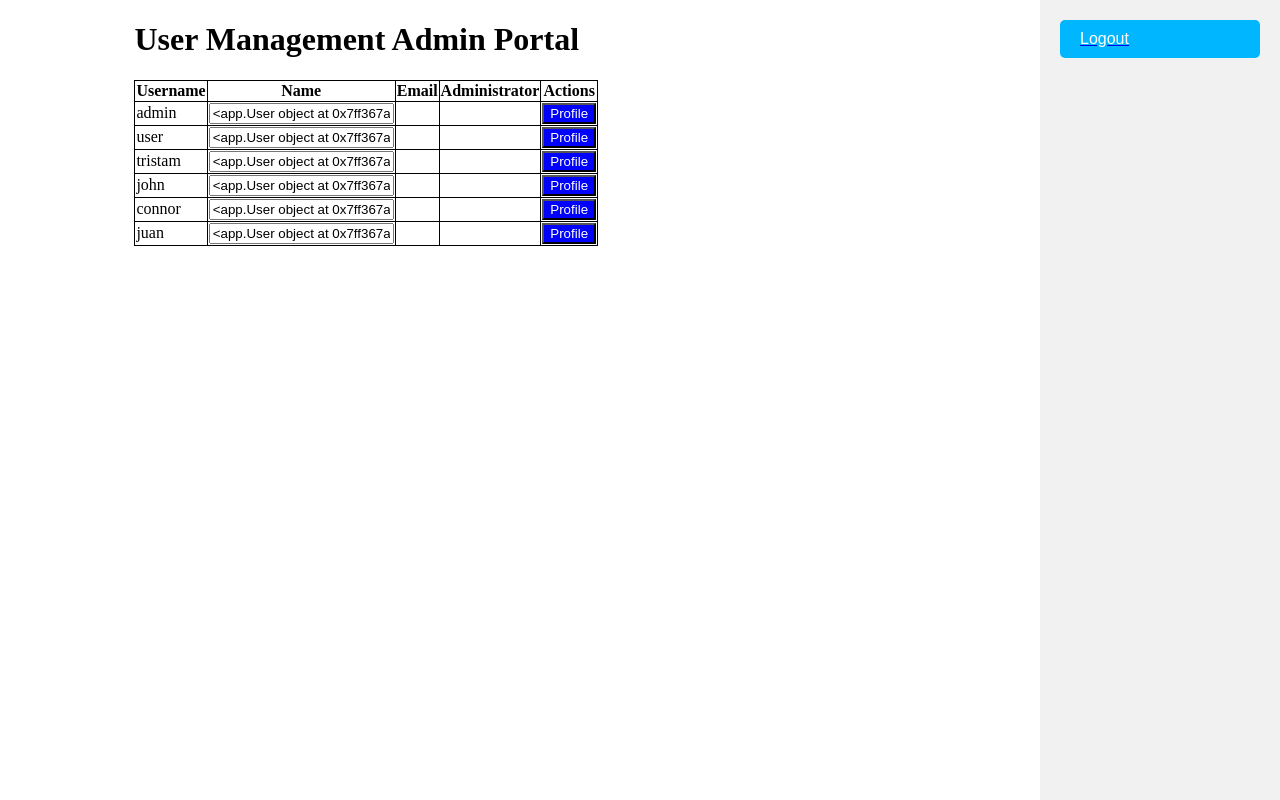
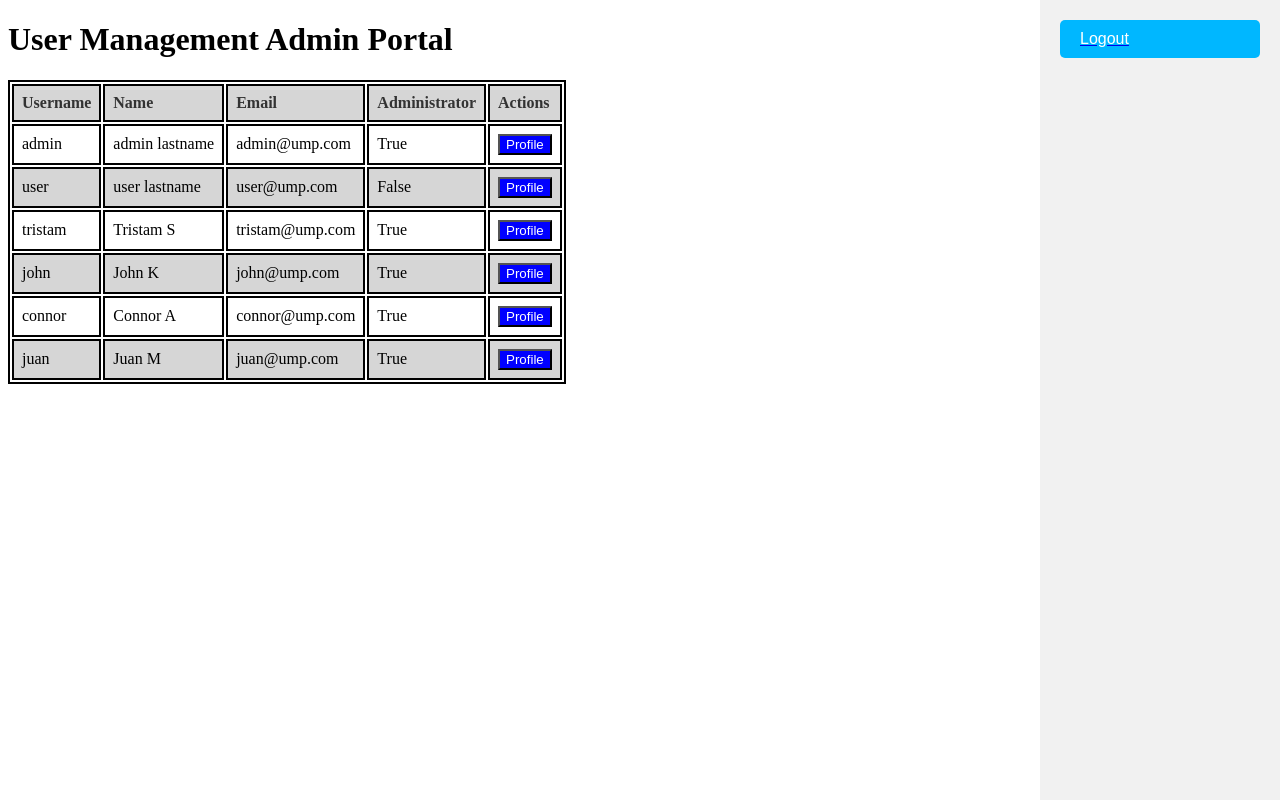
Before and after one commit to tristam-sanborn/universal-management-platform, a Flask app: page /admin in a window 1280 px wide. Run offline with Flask 2, Linux system fonts and the light colour scheme.

Commit message:
app.py and admin.html fix for table not filling
Re-wrote code for table and for render_template and got the table to get information from user dictionary. Also re-modeled table to make it visually appealing for demo

```diff
--- a/app.py
+++ b/app.py
@@ -10,8 +10,8 @@ login_manager.init_app(app)
 
 # Define the user
 class User(UserMixin):
-    def __init__(self, username, name, email, password, is_admin=False):
-        self.id = username
+    def __init__(self, id, name, email, password, is_admin=False):
+        self.id = id
         self.name = name
         self.email = email
         self.password = password
@@ -19,12 +19,12 @@ class User(UserMixin):
 
 # User credential dictionary this will be a database in the future
 userList = {
-    'admin': User('admin', 'admin', 'admin@ump.com', 'password', True),
-    'user': User('user', 'uusseerr', 'user@ump.com', 'password', False),
-    'tristam': User('tristam', 'Tristam S', 'tristam@ump.com', '123', True),
-    'john': User('john', 'John K', 'john@ump.com', 'password', True),
-    'connor': User('connor', 'Connor A', 'connor@ump.com', 'password', True),
-    'juan': User('juan', 'Juan M', 'juan@ump.com', 'password', True),
+    'admin': User(id='admin', name='admin lastname', email='admin@ump.com', password='password', is_admin=True),
+    'user': User(id='user', name='user lastname', email='user@ump.com', password='password', is_admin=False),
+    'tristam': User(id='tristam', name='Tristam S', email='tristam@ump.com', password='123', is_admin=True),
+    'john': User(id='john', name='John K', email='john@ump.com', password='password', is_admin=True),
+    'connor': User(id='connor', name='Connor A', email='connor@ump.com', password='password', is_admin=True),
+    'juan': User(id='juan', name='Juan M', email='juan@ump.com', password='password', is_admin=True),
 }
 
 # Define user loader
@@ -61,8 +61,8 @@ def home():
 
 @app.route('/admin')
 def admin():
-    users = userList
-    return render_template('admin.html', users=userList)
+    users = [user for user in userList.values()]
+    return render_template('admin.html', users=users)
 
 # Defines the logout view
 @app.route('/logout')
--- a/templates/admin.html
+++ b/templates/admin.html
@@ -40,6 +40,22 @@
         .menu button:hover {
           background-color: red;
         }
+        th, td {
+            padding: 8px;
+            text-align: left;
+            border-bottom: 1px solid #ccc;
+        }
+        th {
+            background-color: #d6d6d6;
+            color: #333;
+            font-weight: bol
+        }
+        tr:nth-child(even) {
+            background-color: #d6d6d6;
+        }
+        tr:hover {
+            background-color: #80d4f5;
+        }
       </style>
 <head>
     <meta charset="UTF-8">
@@ -59,12 +75,12 @@
               </tr>
             </thead>
             <tbody>
-              {% for username, name in users.items() %}
+              {% for user in users %}
                 <tr>
-                  <td>{{ username }}</td>
-                  <td><input type="text" class="form-control" id="name" value="{{ name }}" readonly ></td>
-                  <td>{{ email }}</td>
-                  <td>{{ is_admin }}</td>
+                  <td>{{ user.id }}</td>
+                  <td>{{ user.name }}</td>
+                  <td>{{ user.email }}</td>
+                  <td>{{ user.is_admin }}</td>
 
                     <td> <a href="profile" target="profile"> <button>Profile</button> </a>  </td>
                 </tr>
@@ -83,15 +99,16 @@
 <style type="text/css">
 .container {
     width: 80%;
-    margin: 0 auto;
+    margin: 2 auto;
 }
 
 table {
-    border-collapse: collapse;
+    border-collapse: separate;
+
 }
 
 table, th, td {
-    border: 1px solid black;
+    border: 2px solid black;
 }
 
 button {
@@ -101,15 +118,4 @@ button {
 
 </style>
 
-
-<script type="text/javascript">
-  $(function() {
-    $('#modify-name-btn').click(function() {
-      $('#name').val('New Name');
-    });
-  });
-</script>
-
-
-
 </html>
```
